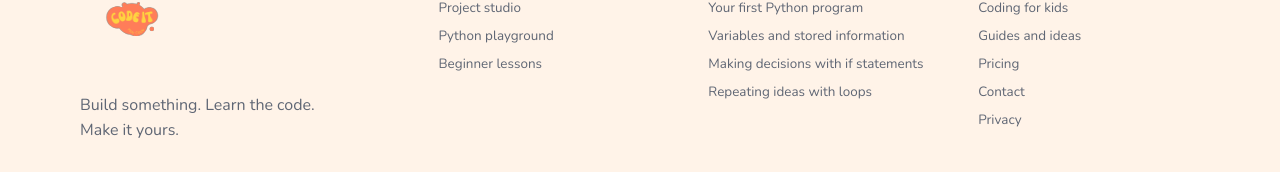
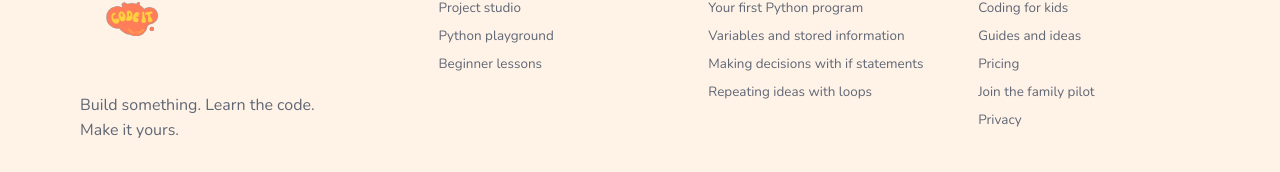
Before and after one commit to alqudah1/CodeIt, a React (Create React App) app in the folder packages/gamified-elearning/: page / in a window 1280 px wide. Shown: the part 3430-3602 px from the top of the page. Built offline with nearby package versions, Linux system fonts and the light colour scheme; no server answers; the HTML template or start-up script is replaced by a standard one.

Commit message:
fix(home): route pilot interest through the working waitlist

```diff
--- a/packages/gamified-elearning/src/pages/Home/Home.js
+++ b/packages/gamified-elearning/src/pages/Home/Home.js
@@ -270,7 +270,7 @@ export default function Home() {
               <Link to="/coding-for-kids">Coding for kids</Link>
               <Link to="/blog">Guides and ideas</Link>
               <Link to="/pricing">Pricing</Link>
-              <a href="mailto:hello@codeitlearn.com">Contact</a>
+              <Link to="/pricing">Join the family pilot</Link>
               <Link to="/privacy">Privacy</Link>
             </div>
           </div>
```
